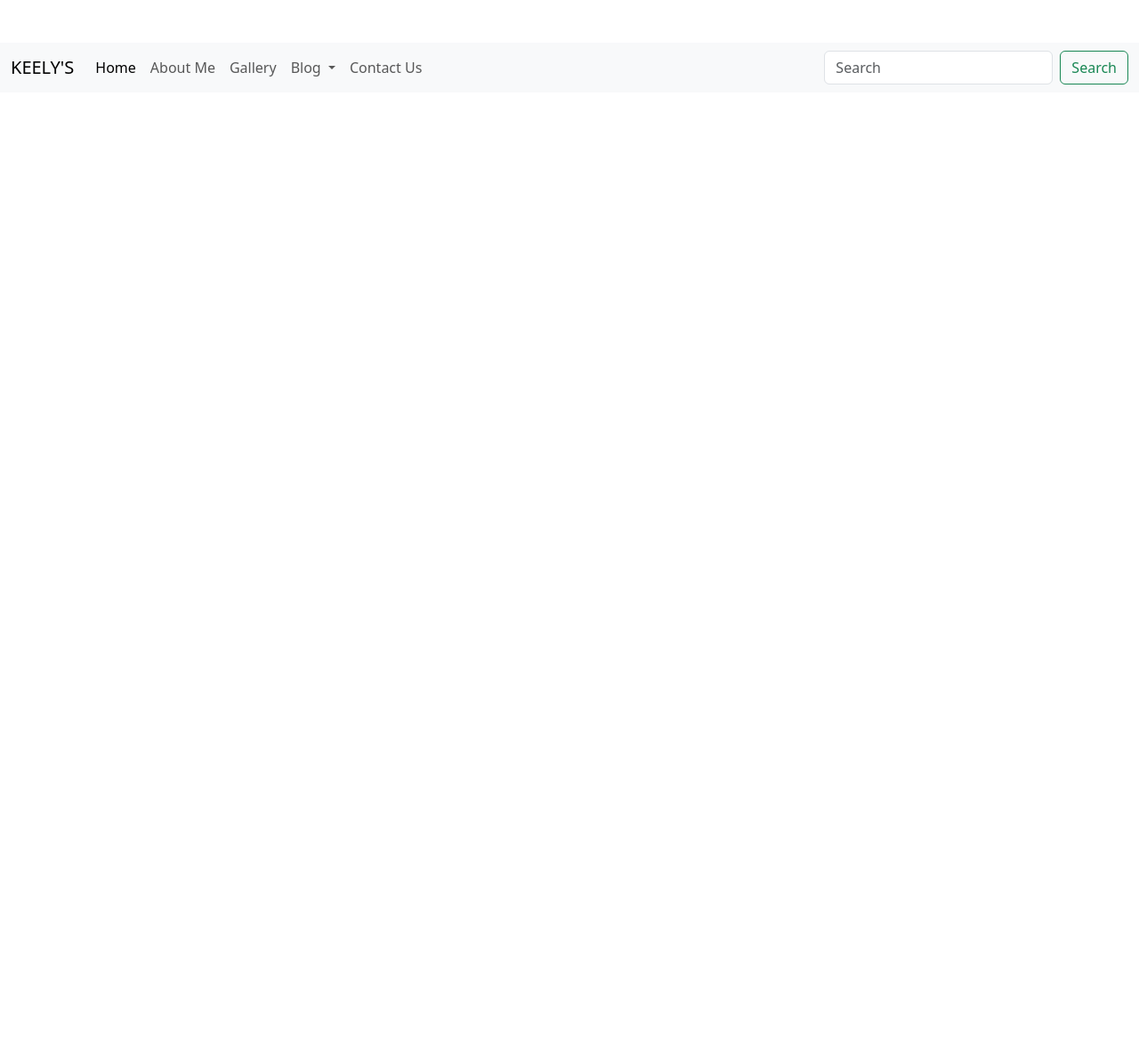
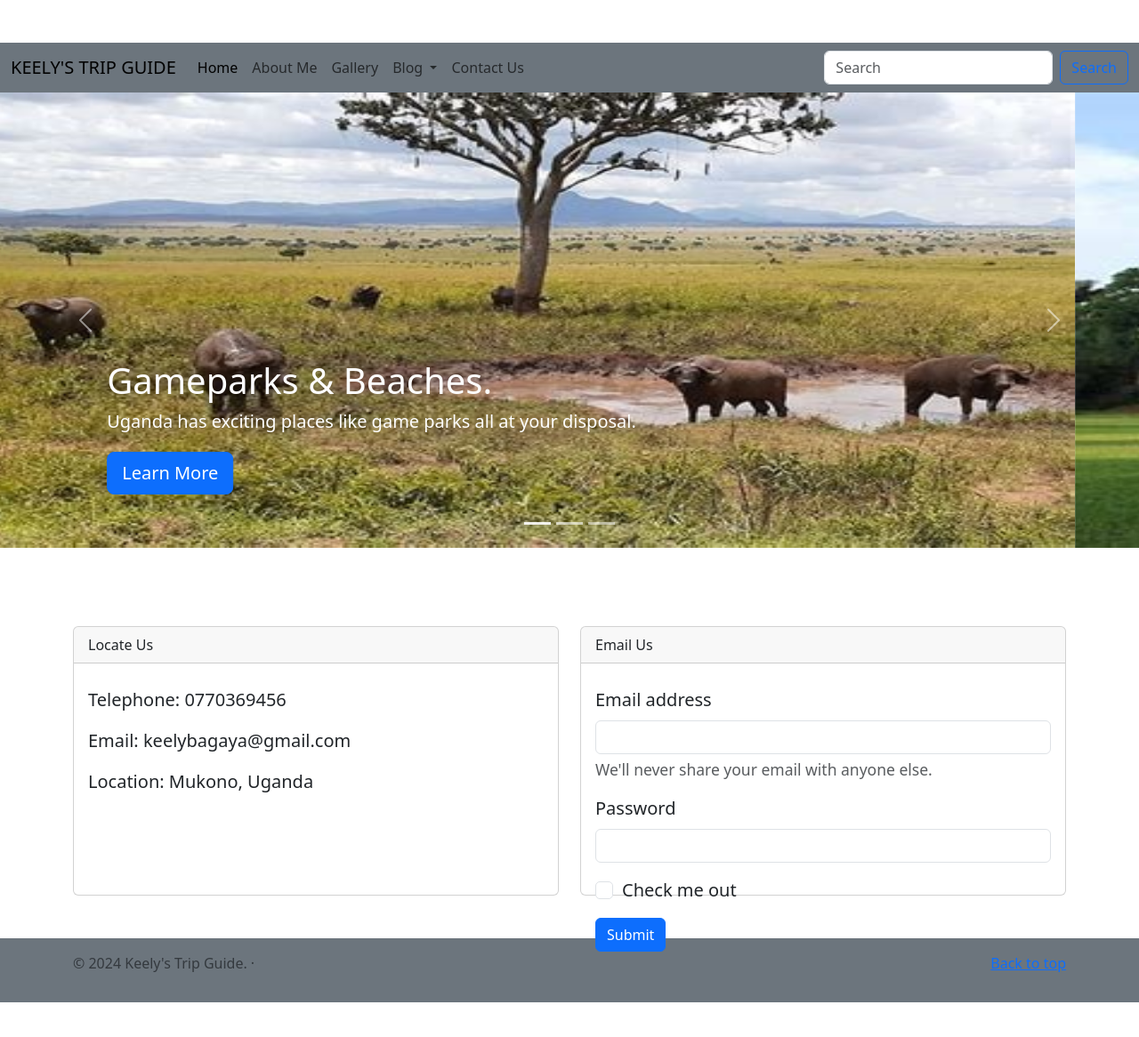
Before and after one commit to KeelyPB/my_blog, a plain HTML site: page blog.html in a window 1280 px wide. Shown: the whole page at 89% size. Before the commit the page ends 800 px from the top, so only its background shows below. Drawn offline with Linux system fonts and the light colour scheme.

Commit message:
Changes to images

```diff
--- a/blog.html
+++ b/blog.html
@@ -9,9 +9,9 @@
     </head>
 <body>
     <script src="css/bootstrap/js/bootstrap.bundle.js"></script>
-    <nav class="navbar navbar-expand-lg bg-body-tertiary">
+    <nav class="navbar navbar-expand-lg bg-secondary">
       <div class="container-fluid">
-        <a class="navbar-brand" href="#">KEELY'S</a>
+        <a class="navbar-brand" href="#">KEELY'S TRIP GUIDE</a>
         <button class="navbar-toggler" type="button" data-bs-toggle="collapse" data-bs-target="#navbarSupportedContent" aria-controls="navbarSupportedContent" aria-expanded="false" aria-label="Toggle navigation">
           <span class="navbar-toggler-icon"></span>
         </button>
@@ -31,10 +31,9 @@
                 Blog
               </a>
               <ul class="dropdown-menu">
-                <li><a class="dropdown-item" href="blog/politics.html">Politics</a></li>
-                <li><a class="dropdown-item" href="/blog/technology.html">Technology</a></li>
-                <li><hr class="dropdown-divider"></li>
-                <li><a class="dropdown-item" href="/blog/football.html">Football</a></li>
+                <li><a class="dropdown-item" href="blog/beach.html">Beaches</a></li>
+                <li><a class="dropdown-item" href="/blog/hotels.html">Hotels</a></li>
+                <li><a class="dropdown-item" href="/blog/parks.html">Parks</a></li>
               </ul>
             </li>
             <li class="nav-item">
@@ -44,10 +43,115 @@
           </ul>
           <form class="d-flex" role="search">
             <input class="form-control me-2" type="search" placeholder="Search" aria-label="Search">
-            <button class="btn btn-outline-success" type="submit">Search</button>
+            <button class="btn btn-outline-primary" type="submit">Search</button>
           </form>
         </div>
       </div>
   </nav>
+  <div id="myCarousel" class="carousel slide" data-bs-ride="carousel">
+    <div class="carousel-indicators">
+      <button type="button" data-bs-target="#myCarousel" data-bs-slide-to="0" class="active" aria-current="true" aria-label="Slide 1"></button>
+      <button type="button" data-bs-target="#myCarousel" data-bs-slide-to="1" aria-label="Slide 2"></button>
+      <button type="button" data-bs-target="#myCarousel" data-bs-slide-to="2" aria-label="Slide 3"></button>
+    </div>
+    <div class="carousel-inner">
+      <div class="carousel-item active">
+        <svg class="bd-placeholder-img" width="100%" height="100%" xmlns="http://www.w3.org/2000/svg" aria-hidden="true" preserveAspectRatio="xMidYMid slice" focusable="false"></svg>
+          <img src="/images/gamepark1.jfif">
+        <div class="container">
+          <div class="carousel-caption text-start">
+            <h1>Gameparks & Beaches.</h1>
+            <p>Uganda has exciting places like game parks all at your disposal.</p>
+            <p><a class="btn btn-lg btn-primary" href="/blog/parks.html">Learn More</a></p>
+          </div>
+        </div>
+      </div>
+      <div class="carousel-item">
+        <svg class="bd-placeholder-img" width="100%" height="100%" xmlns="http://www.w3.org/2000/svg" aria-hidden="true" preserveAspectRatio="xMidYMid slice" focusable="false"></svg>
+        <img src="/images/hotel.jfif">
+        <div class="container">
+          <div class="carousel-caption">
+            <h1>Accomodation & Hotels.</h1>
+            <p>Where do you plan to stay while here?</p>
+            <p><a class="btn btn-lg btn-primary" href="/blog/hotels.html">Learn more</a></p>
+          </div>
+        </div>
+      </div>
+      <div class="carousel-item">
+        <svg class="bd-placeholder-img" width="100%" height="100%" xmlns="http://www.w3.org/2000/svg" aria-hidden="true" preserveAspectRatio="xMidYMid slice" focusable="false"></svg>
+        <img src="/images/lion.jfif">
+        <div class="container">
+          <div class="carousel-caption text-end">
+            <h1>Places to visit.</h1>
+            <p>Find places that much your energy</p>
+            <p><a class="btn btn-lg btn-primary" href="gallery.html">Browse gallery</a></p>
+          </div>
+        </div>
+      </div>
+    </div>
+    <button class="carousel-control-prev" type="button" data-bs-target="#myCarousel" data-bs-slide="prev">
+      <span class="carousel-control-prev-icon" aria-hidden="true"></span>
+      <span class="visually-hidden">Previous</span>
+    </button>
+    <button class="carousel-control-next" type="button" data-bs-target="#myCarousel" data-bs-slide="next">
+      <span class="carousel-control-next-icon" aria-hidden="true"></span>
+      <span class="visually-hidden">Next</span>
+    </button>
+  </div>
+  <br>
+    <div class="container text-left">
+        <div class="row">
+            <div class="col">
+                <div class="card">
+                    <div class="card-header">
+                        Locate Us
+                    </div>
+                    <div class="card-body" id="card">
+                        <blockquote class="blockquote mb-0">
+                        <p>Telephone: 0770369456</p>
+                        <p>Email: keelybagaya@gmail.com</p>
+                        <p>Location: Mukono, Uganda</p>
+                        </blockquote>
+                    </div>
+                </div>
+            </div>
+            <div class="col"><div class="card">
+                <div class="card-header">
+                    Email Us
+                </div>
+                <div class="card-body" id="card">
+                    <blockquote class="blockquote mb-0">
+                        <form>
+                            <div class="mb-3">
+                              <label for="exampleInputEmail1" class="form-label">Email address</label>
+                              <input type="email" class="form-control" id="exampleInputEmail1" aria-describedby="emailHelp">
+                              <div id="emailHelp" class="form-text">We'll never share your email with anyone else.</div>
+                            </div>
+                            <div class="mb-3">
+                              <label for="exampleInputPassword1" class="form-label">Password</label>
+                              <input type="password" class="form-control" id="exampleInputPassword1">
+                            </div>
+                            <div class="mb-3 form-check">
+                              <input type="checkbox" class="form-check-input" id="exampleCheck1">
+                              <label class="form-check-label" for="exampleCheck1">Check me out</label>
+                            </div>
+                            <button type="submit" class="btn btn-primary">Submit</button>
+                          </form>
+                    </blockquote>
+                </div>
+            </div></div>
+
+        </div>
+    </div>
+    <br>
+    <br>
+    <footer class="footer mt-auto py-3 bg-secondary">
+      <div class="container">
+        <span class="text-muted">
+          <p class="float-end"><a href="#">Back to top</a></p>
+        <p>&copy; 2024 Keely's Trip Guide. &middot; </p>
+        </span>
+      </div>
+    </footer>
 </body>
 </html>
```
Also changed, not shown: about.html (+2 -2 lines).
